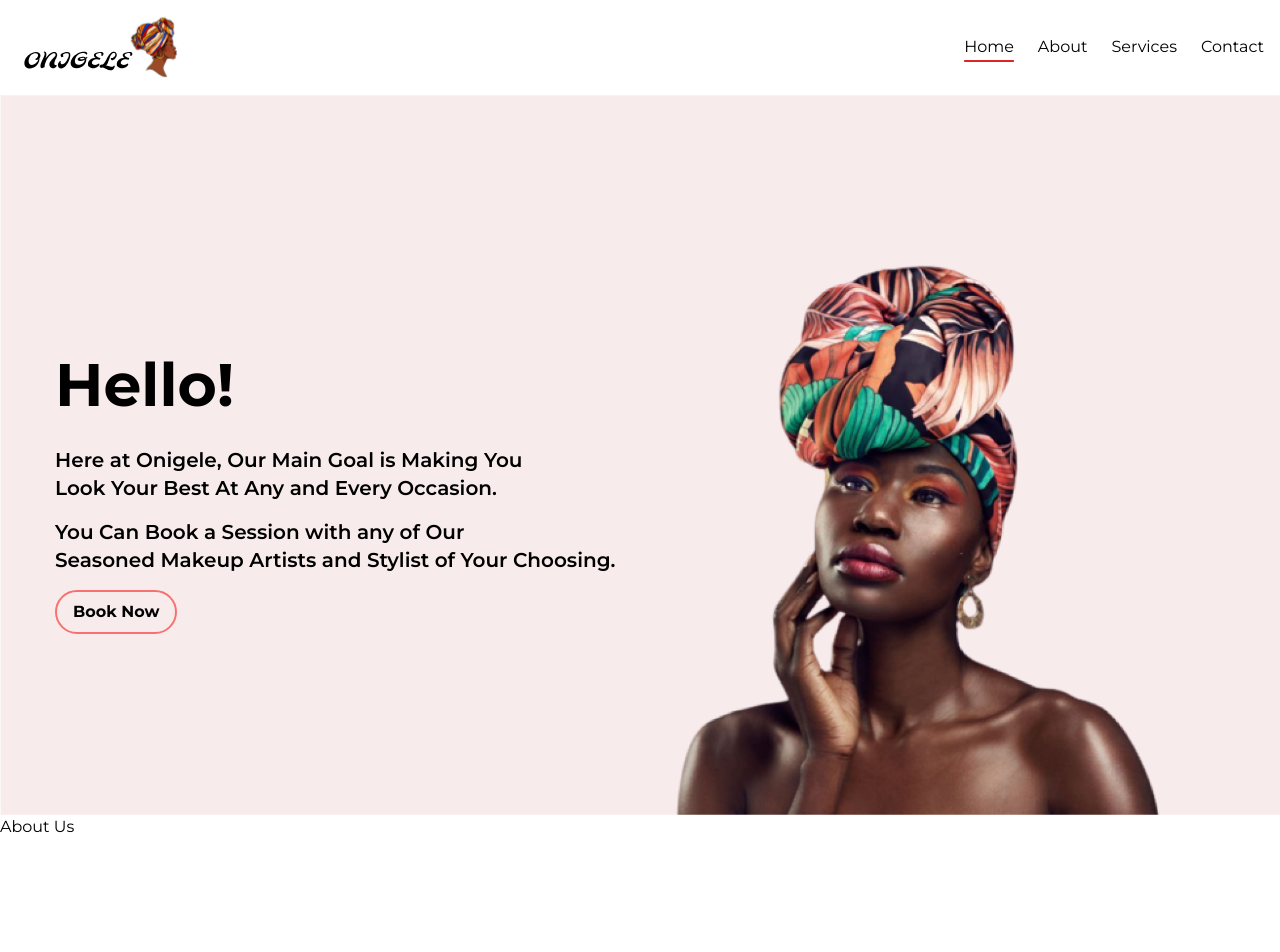
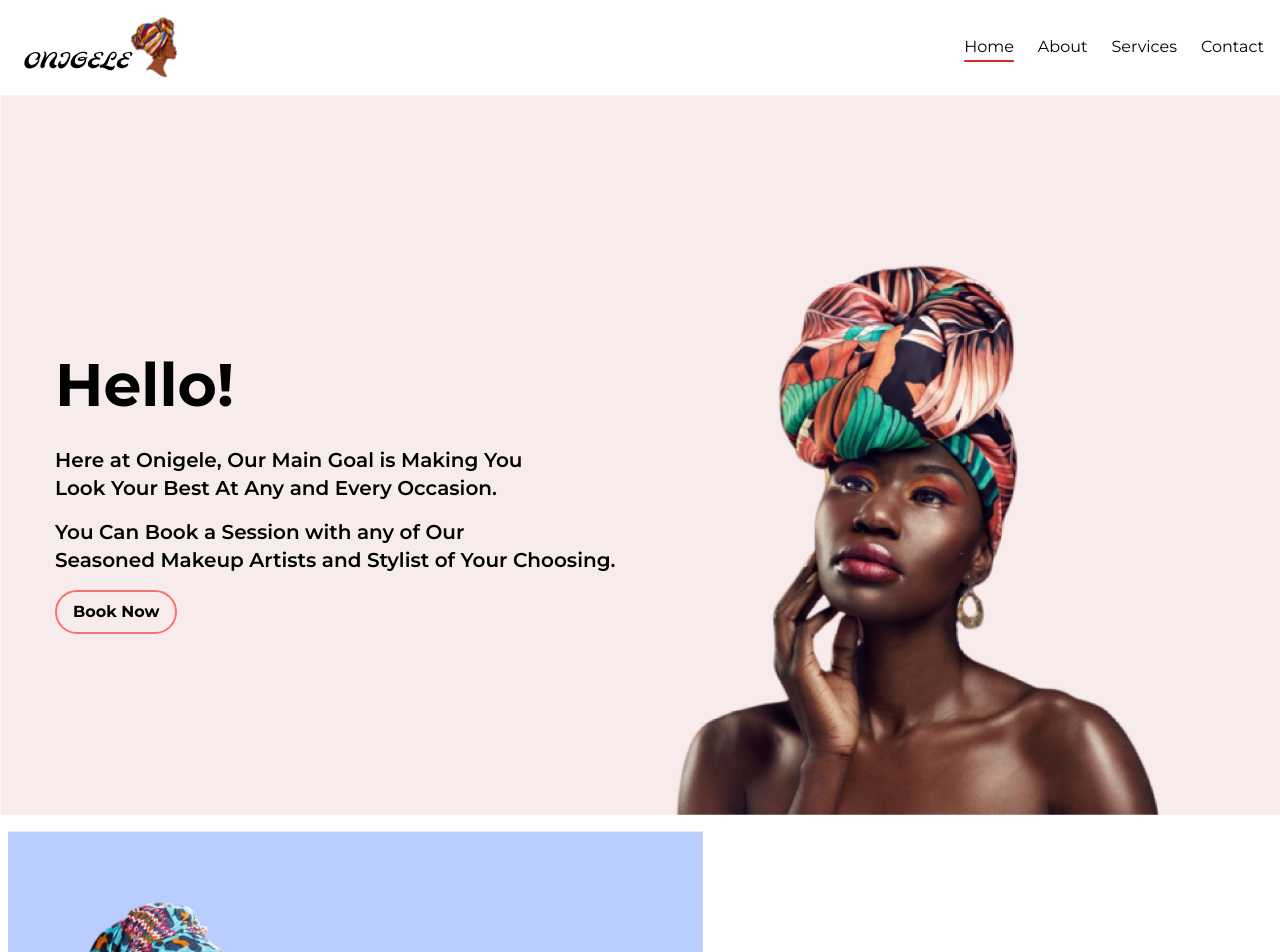
Before and after one commit to ifeoluwatomiii/onigele, a React (Vite) app: page / in a window 1280 px wide. Shown: the top 952 px of the page. Before the commit the page ends 839 px from the top, so only its background shows below. Built offline with nearby package versions, Linux system fonts and the light colour scheme.

Commit message:
about page built

```diff
--- a/src/components/About.jsx
+++ b/src/components/About.jsx
@@ -1,10 +1,11 @@
 import React from 'react'
+import blue from '../assets/blue.png'
 
 const About = () => {
   return (
-    <div>
-        <div>
-            <h2>About Us</h2>
+    <div className='py-4 px-2'>
+        <div className='bg-cover h-[30vh] w-[55%] flex flex-col items-end justify-center container px-2'  style={{ backgroundImage: `url(${blue})` }}>
+
         </div>
     </div>
   )
```
Also changed, not shown: src/assets/blue.png (added).
